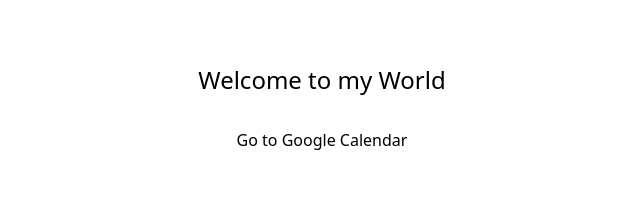
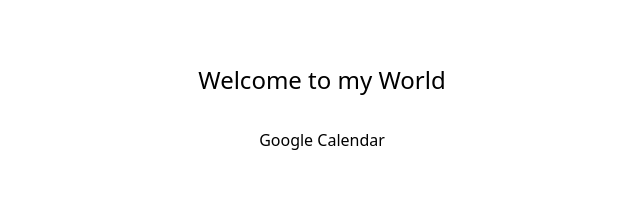
Before and after one commit to Duc-Developer/googleCalendar, a Next.js app: page / in a window 1280 px wide. Shown: the top 218 px of the page, without its empty margins (318-958 px from the left). Built offline with nearby package versions, Linux system fonts and the light colour scheme.

Commit message:
change home style

```diff
--- a/src/pages/index.tsx
+++ b/src/pages/index.tsx
@@ -6,11 +6,9 @@ export default function Home() {
         <main className="text-center">
             <div>
                 <h1 className="text-2xl mt-16 mb-8">Welcome to my World</h1>
-                <ul>
-                    <li>Go to <Link href='/calendar'>
-                        <span className="hover:underline hover:text-sky-400"> Google Calendar</span>
-                    </Link></li>
-                </ul>
+                <Link href='/calendar'>
+                    <span className="hover:underline hover:text-sky-400"> Google Calendar</span>
+                </Link>
             </div>
         </main>
     )
```
